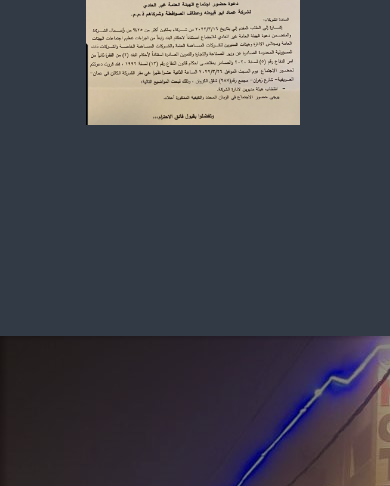
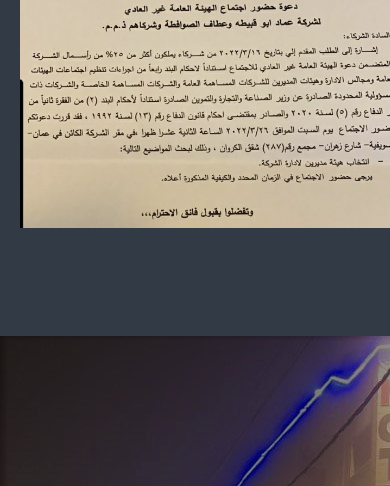
Before and after one commit to emad-aldeen/Al-karawan, a website: page index.html in a window 390 px wide. Shown: the part 614-1100 px from the top of the page. Drawn offline with nearby package versions, Linux system fonts and the light colour scheme.

Commit message:
fix mopile style

```diff
--- a/style.css
+++ b/style.css
@@ -319,3 +319,10 @@ strong {
     margin-left: 22%;
     width: 55%;
 }
+
+@media only screen and (max-width: 767px) {
+    .annoinmet {
+        margin-left: 5%;
+        width: 100%;
+    }
+}
```
